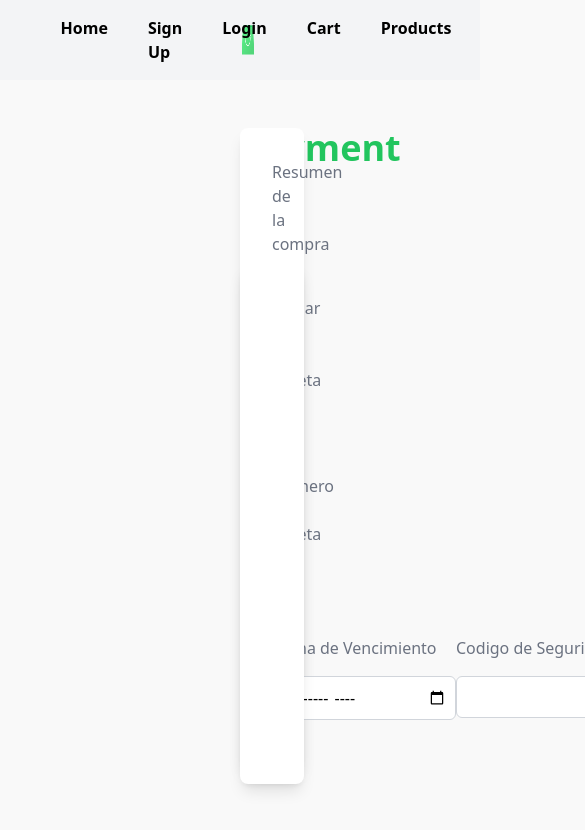
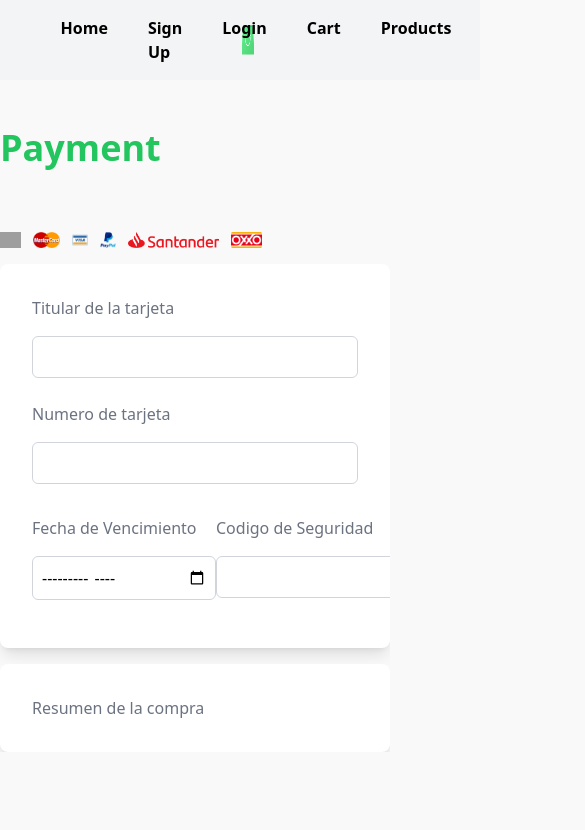
Before and after one commit to GukCM/TouchOfTech-Project-Academy, a React (Vite) app: page /cart/payment in a window 390 px wide. Shown: the top 830 px of the page, 585 px wide, since content can reach past the window. Built offline with nearby package versions, Linux system fonts and the light colour scheme; grey boxes are pictures that could not be loaded.

Commit message:
peque;os ajustes responsive

```diff
--- a/src/components/Layout.jsx
+++ b/src/components/Layout.jsx
@@ -5,7 +5,7 @@ import logo from "../assets/logo-icon.png";
 const Layout = () => {
   const location = useLocation();
   return (
-    <div className="min-h-screen flex flex-col sticky">
+    <div className="min-h-screen flex flex-col md:sticky">
       <nav className=" bg-gray-100 text-black flex items-center py-4 px-60 sticky top-0 left-0 w-full z-10">
         <div className="flex items-center">
           <Link to="/" className= {`hover:text-green-200 transition-all ${location.pathname === '/' ? 'relative text-green-500' : ''}`}>
@@ -38,7 +38,7 @@ const Layout = () => {
           </div>
       </nav>
 
-      <main className="flex-grow px-60 mt-12">
+      <main className="flex-grow md:px-60 mt-12">
         <Outlet />
       </main>
     </div>
--- a/src/pages/Payment.jsx
+++ b/src/pages/Payment.jsx
@@ -13,8 +13,8 @@ const Payment = () => {
 
   return (
     <div>
-      <div className=" w-full flex justify-between">
-        <div className=" w-1/2">
+      <div className=" w-full flex justify-between flex-col md:flex-row align-middle overflow-hidden">
+        <div className=" md:w-1/2">
           <h1 className=" text-4xl font-bold text-green-500 mb-16">Payment</h1>
 
           <form onSubmit={handleSubmit} className=" w-full">
@@ -73,7 +73,7 @@ const Payment = () => {
             </div>
           </form>
         </div>
-        <div className=" w-1/3">
+        <div className=" md:w-1/3">
           <div className=" bg-white shadow-lg rounded-lg h-full p-8">
             <h1 className="text-gray-500">
               Resumen de la compra
```
